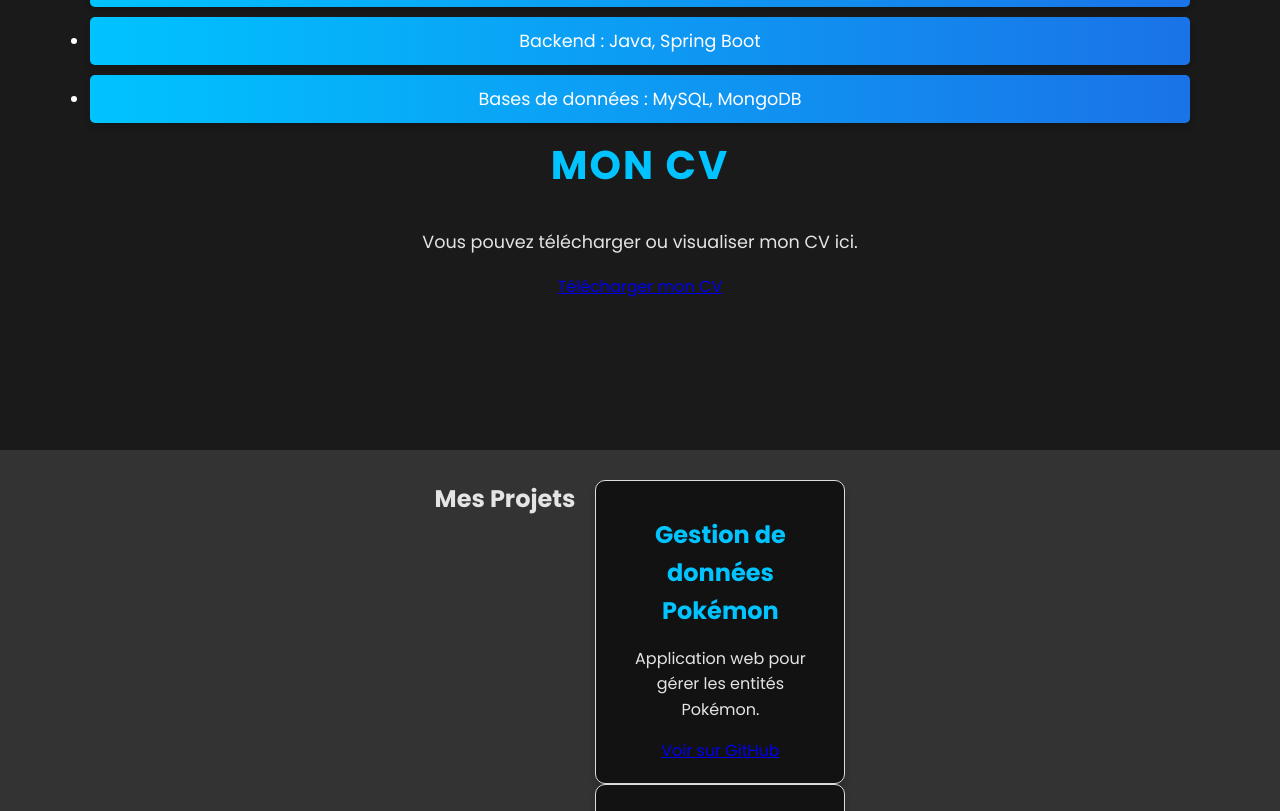
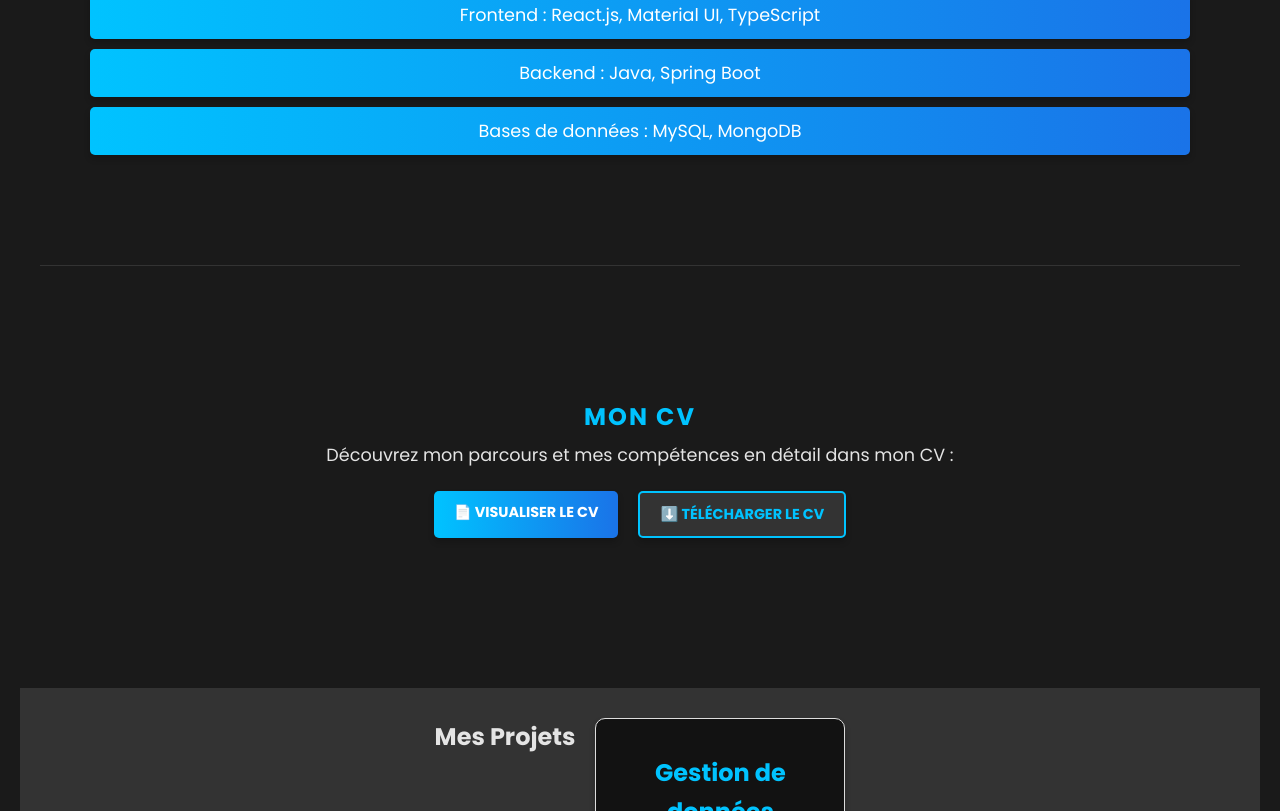
Before and after one commit to YanniBouaoud/portfolio, a React (Create React App) app: page / in a window 1280 px wide. Shown: the part 1329-2140 px from the top of the page. Built offline with nearby package versions, Linux system fonts and the light colour scheme.

Commit message:
update major

```diff
--- a/package.json
+++ b/package.json
@@ -9,6 +9,7 @@
     "framer-motion": "^11.11.17",
     "react": "^18.3.1",
     "react-dom": "^18.3.1",
+    "react-icons": "^5.4.0",
     "react-router-dom": "^7.0.1",
     "react-scripts": "5.0.1",
     "web-vitals": "^2.1.4"
--- a/src/App.css
+++ b/src/App.css
@@ -31,7 +31,7 @@ nav {
   justify-content: space-between;
   align-items: center;
   padding: 20px 50px;
-  background-color: #121212;
+  background-color: #fcfbfb00;
   position: sticky;
   top: 0;
   z-index: 1000;
@@ -265,3 +265,63 @@ section ul li {
 nav a:hover ~ .mouse-circle {
   border-color: #00c3ff; /* Change border color on hover */
 }
+
+/* Opening Animation */
+
+/* Animation de la ligne qui descend et s'élargit */
+.line {
+  position: fixed;
+  top: 0;
+  left: 50%;
+  width: 2px; /* Épaisseur de la ligne */
+  height: 0;
+  background-color: #121212; /* Couleur de la ligne */
+  transform: translateX(-50%);
+  animation: slideDown 3s ease-in-out forwards, expand 2s ease-in-out forwards 3s, fadeOut 0.5s ease-in-out forwards 5s;
+  z-index: 1000; /* Assurez-vous que la ligne est au-dessus du contenu */
+}
+
+@keyframes slideDown {
+  0% {
+    height: 0;
+  }
+  100% {
+    height: 100%; /* La ligne descend jusqu'à la taille de l'écran */
+  }
+}
+
+@keyframes expand {
+  0% {
+    width: 2px; /* Largeur initiale de la ligne */
+  }
+  100% {
+    width: 100%; /* La ligne s'élargit pour couvrir l'écran */
+  }
+}
+
+@keyframes fadeOut {
+  0% {
+    opacity: 1;
+  }
+  100% {
+    opacity: 0; /* Rend la ligne transparente après l'animation */
+    pointer-events: none; /* Désactive les interactions pour que le contenu soit cliquable */
+  }
+}
+
+/* Contenu principal masqué pendant la transition */
+.site-content.hidden {
+  visibility: hidden;
+  opacity: 0;
+  transition: opacity 0.8s ease-in-out, visibility 0s 5s;
+}
+
+/* Affichage du contenu après la transition */
+.site-content {
+  visibility: visible;
+  opacity: 1;
+  transition: opacity 1s ease-in-out; /* Transition fluide */
+  text-align: center;
+  padding: 20px;
+  z-index: 500; /* Assurez-vous que le contenu est sous la ligne */
+}
--- a/src/App.js
+++ b/src/App.js
@@ -3,43 +3,47 @@ import Home from "./components/Home/Home";
 import About from "./components/About/About";
 import Projects from "./components/Projects/Projects";
 import Contact from "./components/Contact/Contact";
+import { FaGithub, FaLinkedin } from "react-icons/fa"; // Assurez-vous que cet import est présent
 
 import "./App.css";
 
 function App() {
-  const [mousePosition, setMousePosition] = useState({ x: 0, y: 0 });
+  const [isTransitioning, setIsTransitioning] = useState(true);
 
   useEffect(() => {
-    const handleMouseMove = (event) => {
-      setMousePosition({ x: event.clientX, y: event.clientY });
-    };
+    const timer = setTimeout(() => {
+      setIsTransitioning(false);
+    }, 5000); // Durée totale de l'animation en secondes
 
-    window.addEventListener("mousemove", handleMouseMove);
-
-    // Cleanup the event listener on unmount
-    return () => {
-      window.removeEventListener("mousemove", handleMouseMove);
-    };
+    return () => clearTimeout(timer);
   }, []);
 
   return (
-    <div>
-      {/* Circle */}
-      <div
-        className="mouse-circle"
-        style={{
-          left: `${mousePosition.x}px`,
-          top: `${mousePosition.y}px`,
-        }}
-      ></div>
+    <div className="app">
+      {/* Animation de la ligne */}
+      {isTransitioning && (
+        <div className="line"></div>
+      )}
 
+      {/* Main Site Content */}
+      <div className={`site-content ${isTransitioning ? "hidden" : ""}`}>
         {/* Navigation */}
         <nav>
-        <a href="#home">Accueil</a>
+
+             {/* Icônes de réseaux sociaux */}
+             <a href="https://github.com/YanniBouaoud" target="_blank" rel="noopener noreferrer">
+            <FaGithub size={30} style={{ marginLeft: "15px", color: "#ffffff" }} />
+          </a>
+          <a href="https://www.linkedin.com/in/yannilille/" target="_blank" rel="noopener noreferrer">
+            <FaLinkedin size={30} style={{ marginLeft: "15px", color: "#ffffff" }} />
+          </a>
+          <a href="#home">Home</a>
           <a href="#about">À Propos</a>
           <a href="#projects">Projets</a>
           <a href="#contact">Contact</a>
+
         </nav>
+
 
         {/* Sections */}
         <div id="home">
@@ -60,6 +64,7 @@ function App() {
           <p>© 2024 Yanni Bouaoud - Tous droits réservés</p>
         </footer>
       </div>
+    </div>
   );
 }
 
--- a/src/components/About/About.css
+++ b/src/components/About/About.css
@@ -81,3 +81,125 @@ section {
   section:last-of-type {
     border-bottom: none; /* Pas de ligne pour la dernière section */
   }
+  /* Suppression des points de liste */
+section ul {
+  list-style-type: none; /* Enlève les points */
+  padding: 0; /* Supprime le padding par défaut */
+  margin: 0; /* Supprime les marges par défaut */
+}
+
+  /* Conteneur du CV */
+.cv-container {
+  margin: 30px auto;
+  text-align: center;
+  color: #d4d4d4; /* Texte gris clair */
+  font-size: 1.2rem;
+  line-height: 1.6;
+  max-width: 800px;
+}
+
+/* Boutons du CV */
+.cv-actions {
+  display: flex;
+  justify-content: center;
+  gap: 20px;
+  margin-top: 20px;
+}
+
+.cv-button {
+  display: inline-block;
+  text-decoration: none;
+  padding: 12px 25px;
+  font-size: 1rem;
+  font-weight: bold;
+  text-transform: uppercase;
+  border-radius: 5px;
+  transition: all 0.3s ease;
+  box-shadow: 0 4px 6px rgba(0, 0, 0, 0.2);
+}
+
+.cv-button.view {
+  background: linear-gradient(90deg, #00c3ff, #1a73e8);
+  color: #fff;
+}
+
+.cv-button.view:hover {
+  background: linear-gradient(90deg, #1a73e8, #00c3ff);
+  transform: scale(1.05);
+}
+
+.cv-button.download {
+  background: #333;
+  color: #00c3ff;
+  border: 2px solid #00c3ff;
+}
+
+.cv-button.download:hover {
+  background: #00c3ff;
+  color: #fff;
+  transform: scale(1.05);
+}
+
+
+
+/* Apparence des titres h3 */
+section h3 {
+  font-size: 1.5rem; /* Plus petit que h2 */
+  color: #00c3ff; /* Même couleur éclatante que h2 */
+  font-weight: bold;
+  text-transform: uppercase;
+  letter-spacing: 2px;
+  margin-bottom: 3px;
+  margin-top: 2rem;
+
+  opacity: 0;
+  transform: translateY(20px);
+  transition: opacity 0.8s ease-out, transform 0.8s ease-out;
+}
+
+section.active h3 {
+  opacity: 1;
+  transform: translateY(0);
+}
+
+/* Boutons du CV */
+.cv-actions {
+  display: flex;
+  justify-content: center;
+  gap: 20px;
+  margin-top: 20px;
+}
+
+.cv-button {
+  display: inline-block;
+  text-decoration: none;
+  padding: 10px 20px;
+  font-size: 0.9rem;
+  font-weight: bold;
+  text-transform: uppercase;
+  border-radius: 5px;
+  transition: all 0.3s ease;
+  box-shadow: 0 4px 6px rgba(0, 0, 0, 0.2);
+}
+
+.cv-button.view {
+  background: linear-gradient(90deg, #00c3ff, #1a73e8);
+  color: #fff;
+}
+
+.cv-button.view:hover {
+  background: linear-gradient(90deg, #1a73e8, #00c3ff);
+  transform: scale(1.05);
+}
+
+.cv-button.download {
+  background: #333;
+  color: #00c3ff;
+  border: 2px solid #00c3ff;
+}
+
+.cv-button.download:hover {
+  background: #00c3ff;
+  color: #fff;
+  transform: scale(1.05);
+}
--- a/src/components/About/About.jsx
+++ b/src/components/About/About.jsx
@@ -3,36 +3,36 @@ import "./About.css";
 
 const About = () => {
   const aboutRef = useRef(null);
+  const cvRef = useRef(null);
 
   useEffect(() => {
     const observer = new IntersectionObserver(
       (entries) => {
         entries.forEach((entry) => {
           if (entry.isIntersecting) {
-            entry.target.classList.add("active"); // Ajoute la classe quand visible
+            entry.target.classList.add("active");
           } else {
-            entry.target.classList.remove("active"); // Retire la classe quand invisible
+            entry.target.classList.remove("active");
           }
         });
       },
-      {
-        threshold: 0.2, // Le déclenchement se produit lorsque 20% de l'élément sont visibles
-      }
+      { threshold: 0.2 }
     );
 
-    const section = aboutRef.current;
+    const aboutSection = aboutRef.current;
+    const cvSection = cvRef.current;
 
-    if (section) {
-      observer.observe(section);
-    }
+    if (aboutSection) observer.observe(aboutSection);
+    if (cvSection) observer.observe(cvSection);
 
-    // Cleanup
     return () => {
-      if (section) observer.unobserve(section);
+      if (aboutSection) observer.unobserve(aboutSection);
+      if (cvSection) observer.unobserve(cvSection);
     };
   }, []);
 
   return (
+    <>
       <section ref={aboutRef} className="about">
         <h2>À propos de moi</h2>
         <p>
@@ -45,14 +45,33 @@ const About = () => {
           <li style={{ "--index": 2 }}>Backend : Java, Spring Boot</li>
           <li style={{ "--index": 3 }}>Bases de données : MySQL, MongoDB</li>
         </ul>
-
-      <h2>Mon CV</h2>
-  <p>Vous pouvez télécharger ou visualiser mon CV ici.</p>
-  <a href="cv_Yanni_Bouaoud.pdf" target="_blank" class="cv-button">
-    Télécharger mon CV
-  </a>
       </section>
 
+      <section ref={cvRef} className="cv">
+        <h3>Mon CV</h3>
+        <div className="cv-content">
+          <p>
+            Découvrez mon parcours et mes compétences en détail dans mon CV :
+          </p>
+          <div className="cv-actions">
+            <a
+              href="cv_Yanni_Bouaoud.pdf"
+              target="_blank"
+              className="cv-button view"
+            >
+              📄 Visualiser le CV
+            </a>
+            <a
+              href="cv_Yanni_Bouaoud.pdf"
+              download
+              className="cv-button download"
+            >
+              ⬇️ Télécharger le CV
+            </a>
+          </div>
+        </div>
+      </section>
+    </>
   );
 };
 
--- a/src/components/Home/Home.css
+++ b/src/components/Home/Home.css
@@ -1,7 +1,7 @@
 #home {
     padding: 50px;
     text-align: center;
-    background-color: #161616;
+    background-color: #ffffff00;
   }
 
   #home h1 {
@@ -114,7 +114,7 @@ header#home {
   align-items: flex-start; /* Alignement à gauche */
   text-align: left; /* Assurez-vous que le texte est aligné à gauche */
   padding: 0 20px;
-  background: linear-gradient(135deg, #121212, #1a1a1a);
+  background: linear-gradient(135deg, #ffffff00, #ffffff00);
   color: #f0f0f0;
   position: relative;
 }
```
Also changed, not shown: 2 other files (tests, documents, lock files or other folders). Lines whose indentation alone changed are shown as unchanged.
